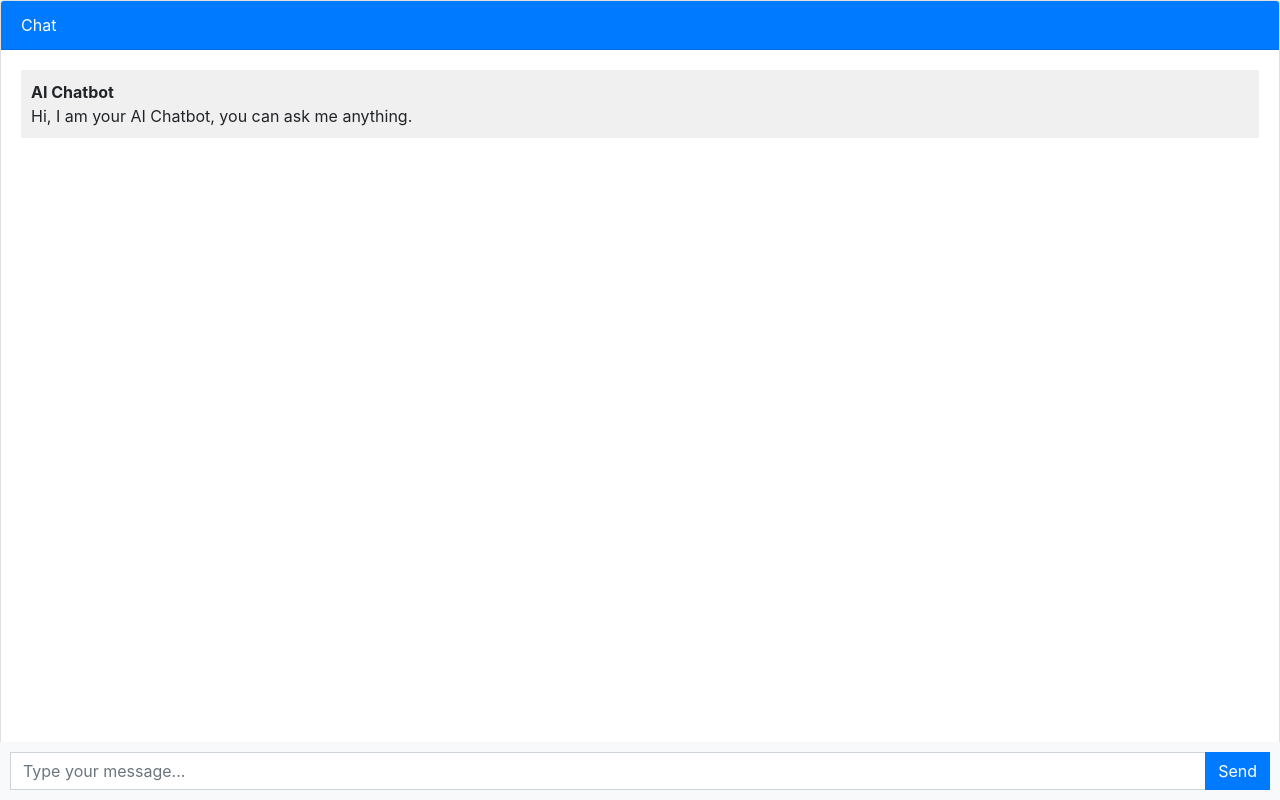
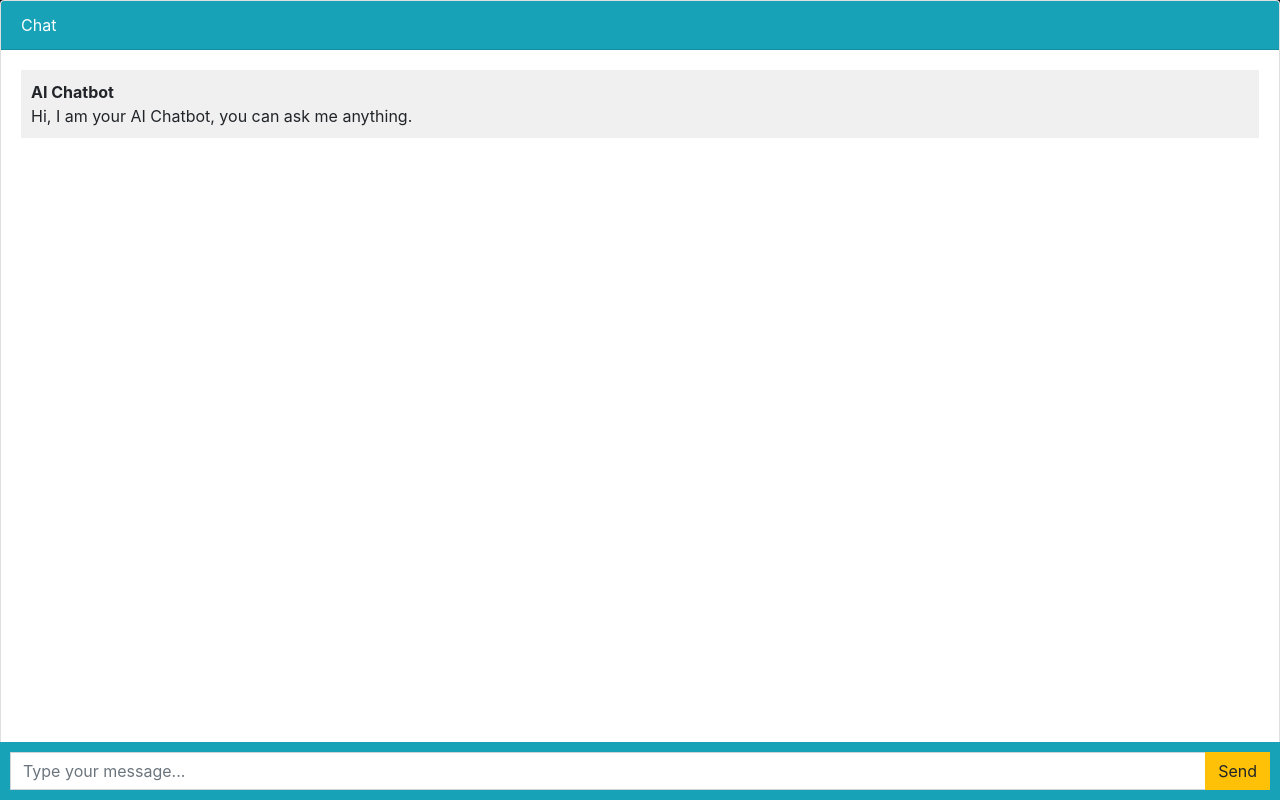
Before and after one commit to numahn/python-gpt, a Django app: page / in a window 1280 px wide. Run offline with Django 4.2, Linux system fonts and the light colour scheme; some libraries are stand-ins or nearby versions.

Commit message:
color changes

```diff
--- a/templates/chatbot.html
+++ b/templates/chatbot.html
@@ -3,6 +3,7 @@
   body,
   html {
     height: 100%;
+    background-color: black;
   }
 
   .messages-box {
@@ -41,7 +42,7 @@
     left: 0;
     right: 0;
     padding: 10px;
-    background-color: #f8f9fa;
+    background-color: #17a2b8
   }
 
   .message-input {
@@ -63,7 +64,7 @@
 {% endblock %} {% block content %}
 <div class="chat-container">
   <div class="card flex-grow-1">
-    <div class="card-header bg-primary text-white">Chat</div>
+    <div class="card-header bg-info text-white">Chat</div>
     <div class="card-body messages-box">
       <ul class="list-unstyled messages-list">
         <li class="message received">
@@ -91,7 +92,7 @@
         placeholder="Type your message..."
       />
       <div class="input-group-append">
-        <button type="submit" class="btn btn-primary btn-send">Send</button>
+        <button type="submit" class="btn btn-warning btn-send">Send</button>
       </div>
     </div>
   </form>
```
